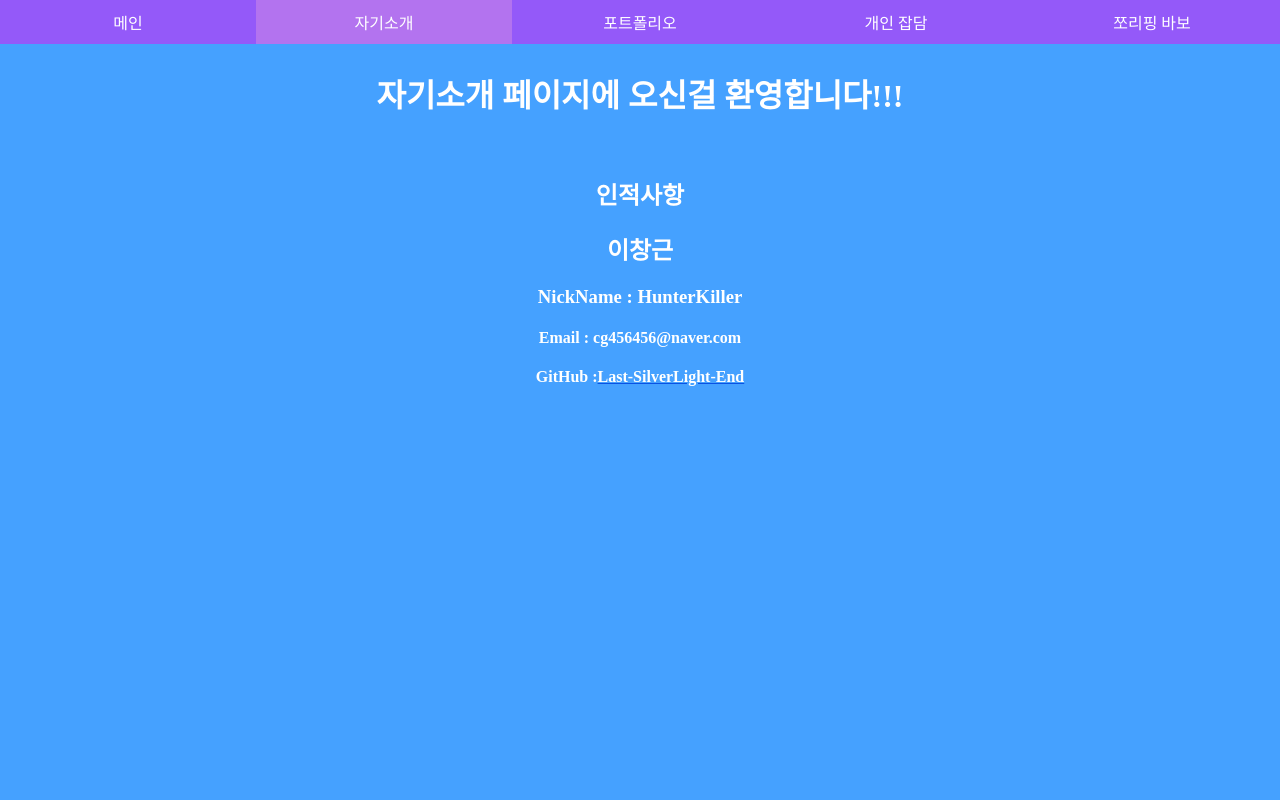
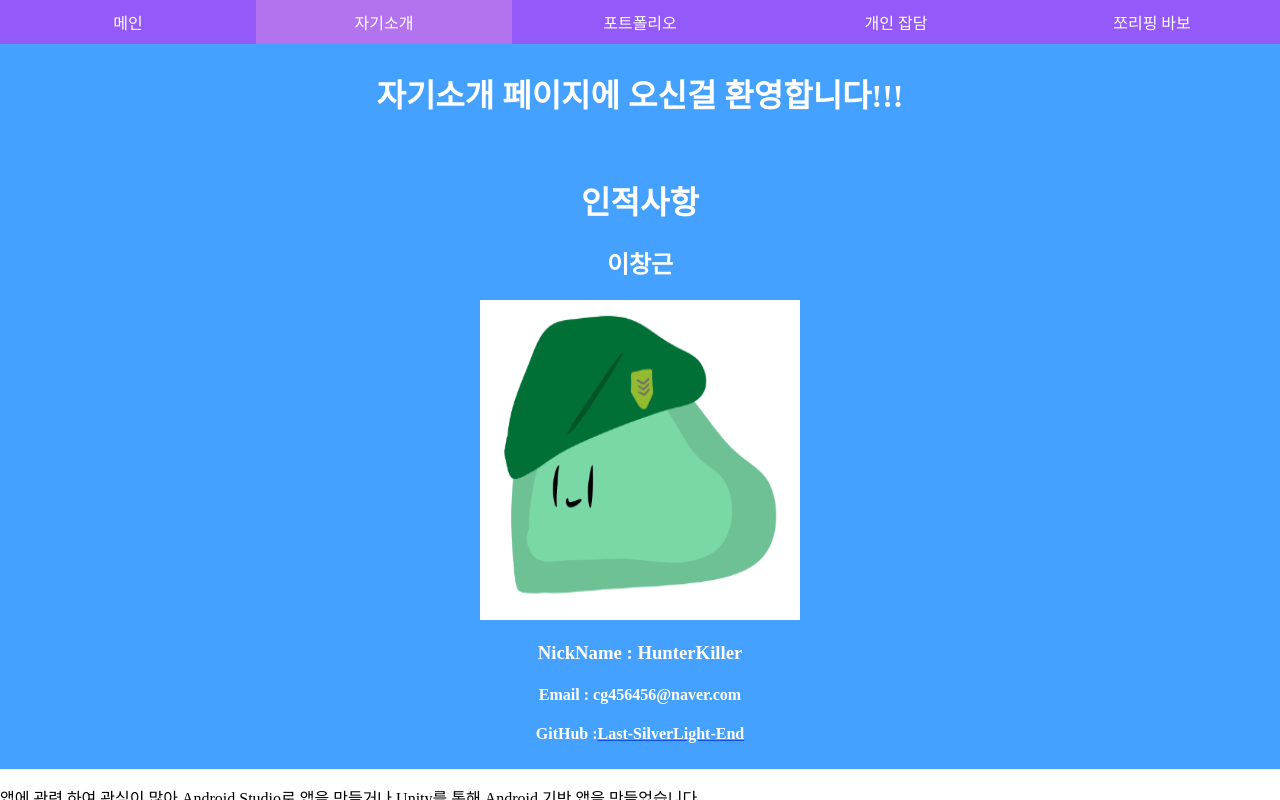
Before and after one commit to Last-SilverLight-End/Last-SilverLight-End.github.io, a Next.js app: page /introduce in a window 1280 px wide. Built offline with nearby package versions, Linux system fonts and the light colour scheme; a web font is replaced by a local one.

Commit message:
plus introduce

```diff
--- a/pages/introduce.tsx
+++ b/pages/introduce.tsx
@@ -6,6 +6,7 @@ import NextButton from '@components/NextButton';
 import GitLinkButton from '@components/GitLinkButton';
 import Header from '@components/Header';
 import styles from '../styles/main.module.css';
+import Image from 'next/image';
 /**
  * 컴퓨터 입장에서는
  * `@components/Header`가
@@ -53,11 +54,15 @@ const introduce: NextPage = () => {
     <main className={styles.main} >
       <h1>자기소개 페이지에 오신걸 환영합니다!!!</h1>
         <br></br>
-        <aside>
+
           <h1>인적사항</h1>
           <h2>이창근</h2>
+          <aside>
+          <Image src="/HunterKiller.png" alt="HunterKiller" width={320} height={320} />
+
+
+          </aside>
           <h3>NickName : HunterKiller</h3>
-          </aside>
           <h4>Email : cg456456@naver.com</h4>
           <h4>GitHub :
             <Link href="https://github.com/Last-SilverLight-End">
@@ -67,6 +72,20 @@ const introduce: NextPage = () => {
             </Link>
           </h4>
     </main>
+
+    <div>
+      <p>
+        앱에 관련 하여 관심이 많아 Android Studio로 앱을 만들거나 Unity를 통해 Android 기반 앱을 만들었습니다.
+      </p>
+      <p>
+        AR / VR를활용한Android 앱 개발에 관심이 생겨 MVR Lab에서 연구생으로 공부 중입니다.
+      </p>
+      <p>
+      방학 시즌때마다프로젝트 결과물을만들어 베포 하기위해 지인,사이트나, 디스코드 등 인원을 모집하여 진행하였습니다.
+
+      </p>
+
+    </div>
   </>
     )
 };
```
Also changed, not shown: public/HunterKiller.png (added).
